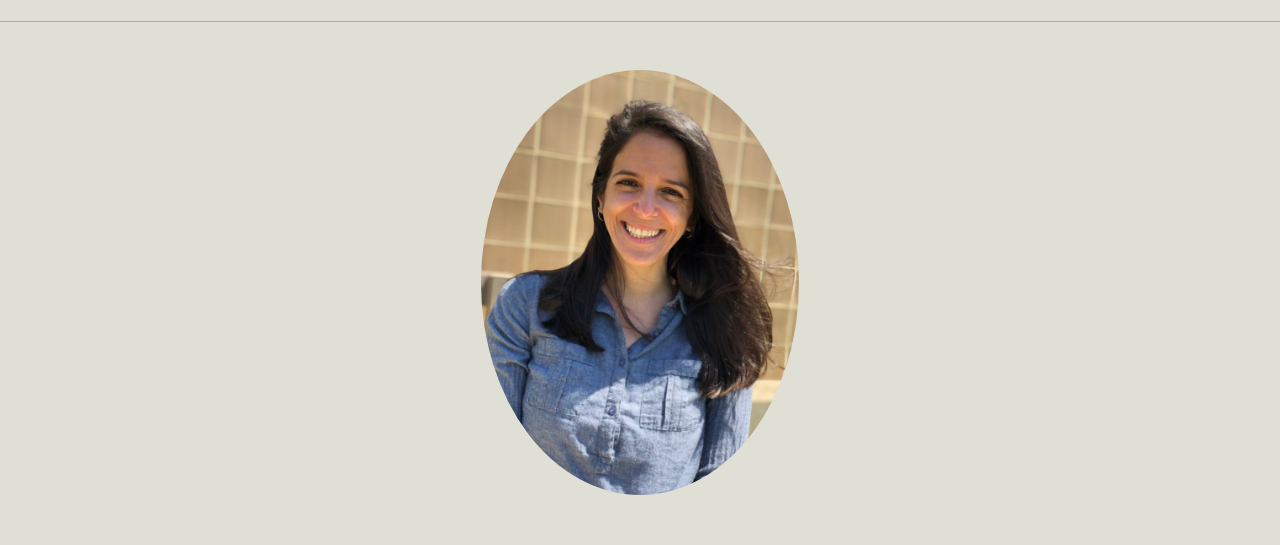
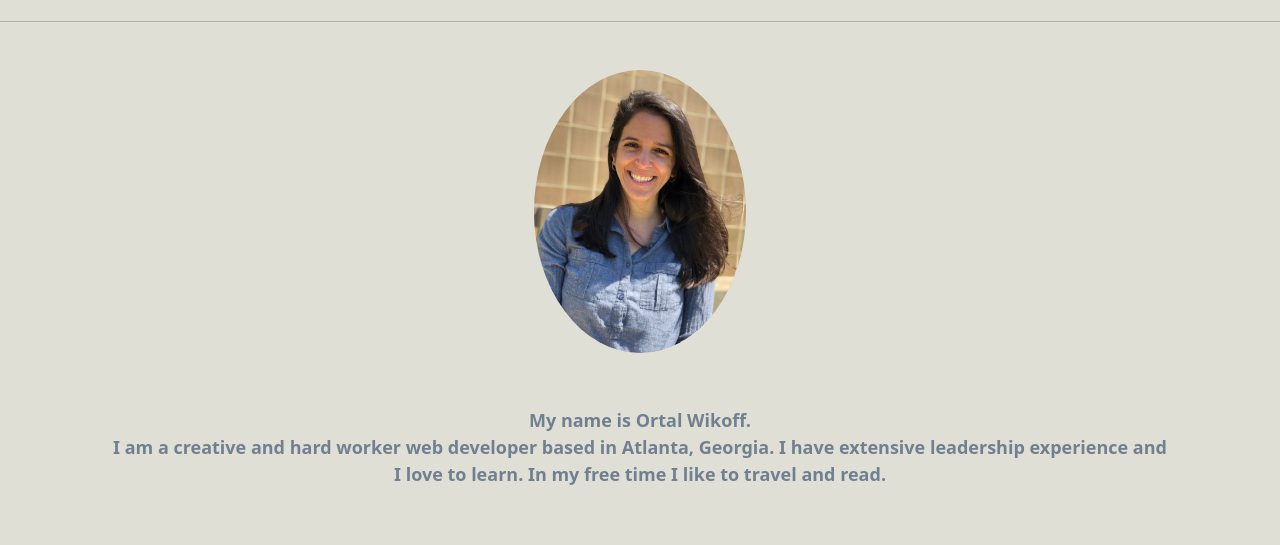
Before and after one commit to OrtalWikoff/MyPortfolio, a React (Create React App) app: page / in a window 1280 px wide. Shown: the part 179-724 px from the top of the page. Built offline with nearby package versions, Linux system fonts and the light colour scheme.

Commit message:
rpdated css and readme

```diff
--- a/src/components/styles/index.css
+++ b/src/components/styles/index.css
@@ -3,7 +3,8 @@
      display: block;
      margin-left: auto;
      margin-right: auto;
-     width: 30%;
+     margin-top:0%;
+     width: 20%;
     }
 
     body {
```
Also changed, not shown: 1 other file (tests, documents, lock files or other folders).
